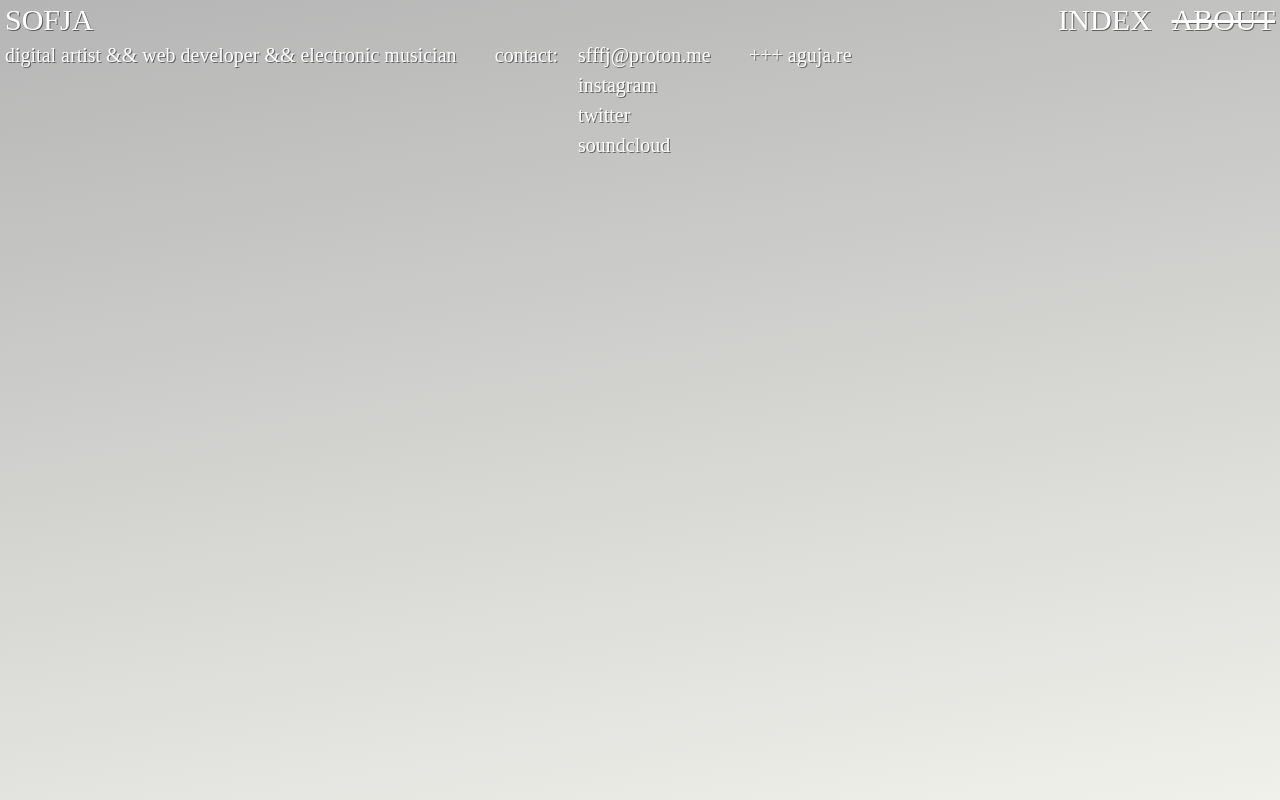
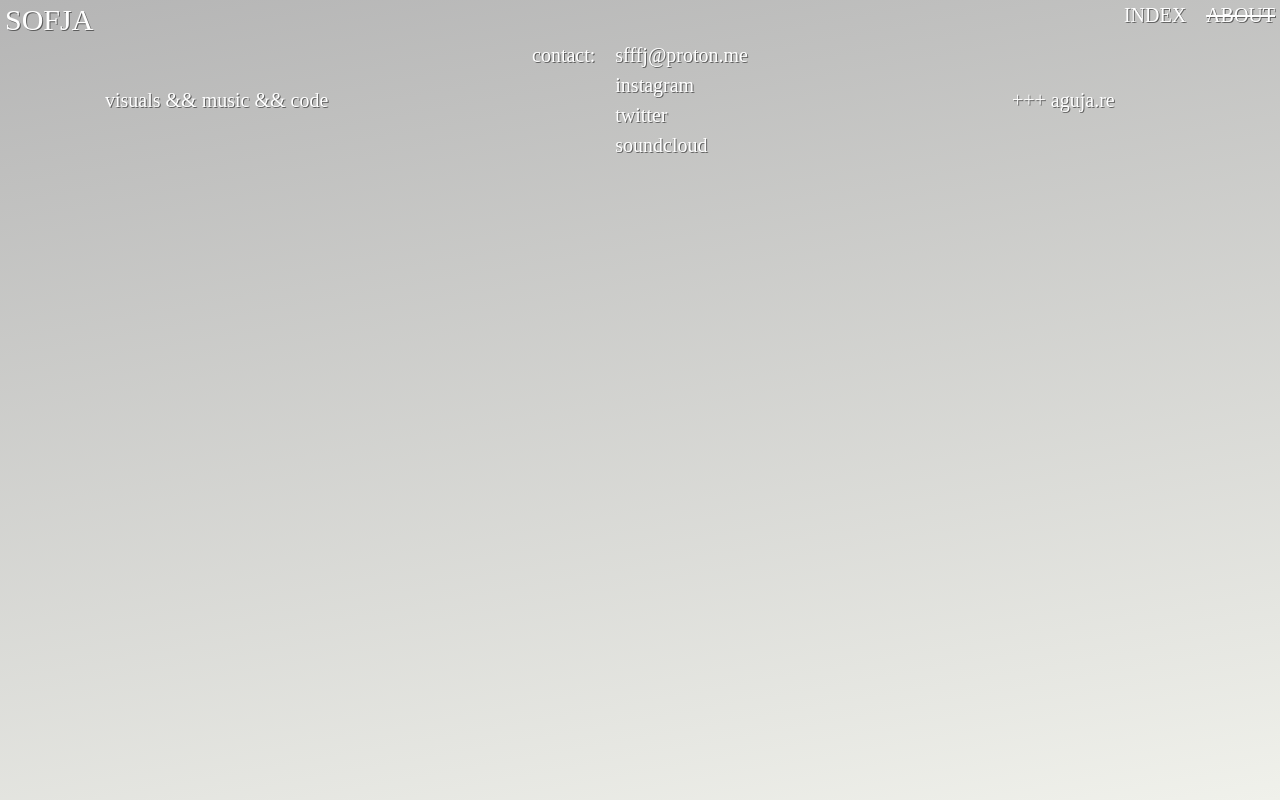
Before and after one commit to sofffja/sofja.uno, a React (Vite) app: page /about in a window 1280 px wide. Built offline with nearby package versions, Linux system fonts and the light colour scheme; a web font is replaced by a local one.

Commit message:
Update about and menu

```diff
--- a/src/components/About.jsx
+++ b/src/components/About.jsx
@@ -1,4 +1,5 @@
 import { motion } from 'framer-motion';
+import { NavLink } from 'react-router-dom';
 
 export default function About() {
   const baseStyle = 'hover:text-primary transition-colors';
@@ -8,10 +9,10 @@ export default function About() {
       initial={{ opacity: 0 }}
       animate={{ opacity: 1 }}
       exit={{ opacity: 0 }}
-      className="mt-6 md:mt-8 drop-shadow-[1px_1px_0px_rgba(0,0,0,0.5)] flex md:flex-row flex-col justify-between lg:w-3/4 xl:w-2/3"
+      className="mt-6 md:mt-8 drop-shadow-[1px_1px_0px_rgba(0,0,0,0.5)]"
     >
-      <p>digital artist && web developer && electronic musician</p>
-
+      <div className="flex md:grid grid-cols-3 place-items-center flex-col justify-between">
+        <p>visuals && music && code</p>
         <div className="flex gap-4">
           <p>contact: </p>
           <div className="flex flex-col">
@@ -29,12 +30,12 @@ export default function About() {
             </a>
           </div>
         </div>
-
         <div>
           <a className={baseStyle} href="https://www.aguja.re/">
             +++ aguja.re
           </a>
         </div>
+      </div>
     </motion.div>
   );
 }
--- a/src/components/Menu.jsx
+++ b/src/components/Menu.jsx
@@ -5,9 +5,9 @@ export default function Menu() {
 
   return (
     <>
-      <header className="fixed top-0 left-0 flex justify-between drop-shadow-[1px_1px_0px_rgba(0,0,0,0.5)] uppercase text-xl md:text-2xl px-1 leading-none w-full mix-blend-difference ">
-        <h1 className="">Sofja</h1>
-        <nav className="flex gap-2 md:gap-4">
+      <header className="fixed top-0 left-0 flex justify-between drop-shadow-[1px_1px_0px_rgba(0,0,0,0.5)] uppercase px-1 leading-none w-full mix-blend-difference ">
+        <h1 className="text-xl md:text-2xl">Sofja</h1>
+        <nav className="flex gap-2 md:gap-4 pt-1">
           <NavLink
             to="/"
             className={({ isActive }) =>
```
Lines whose indentation alone changed are shown as unchanged.
